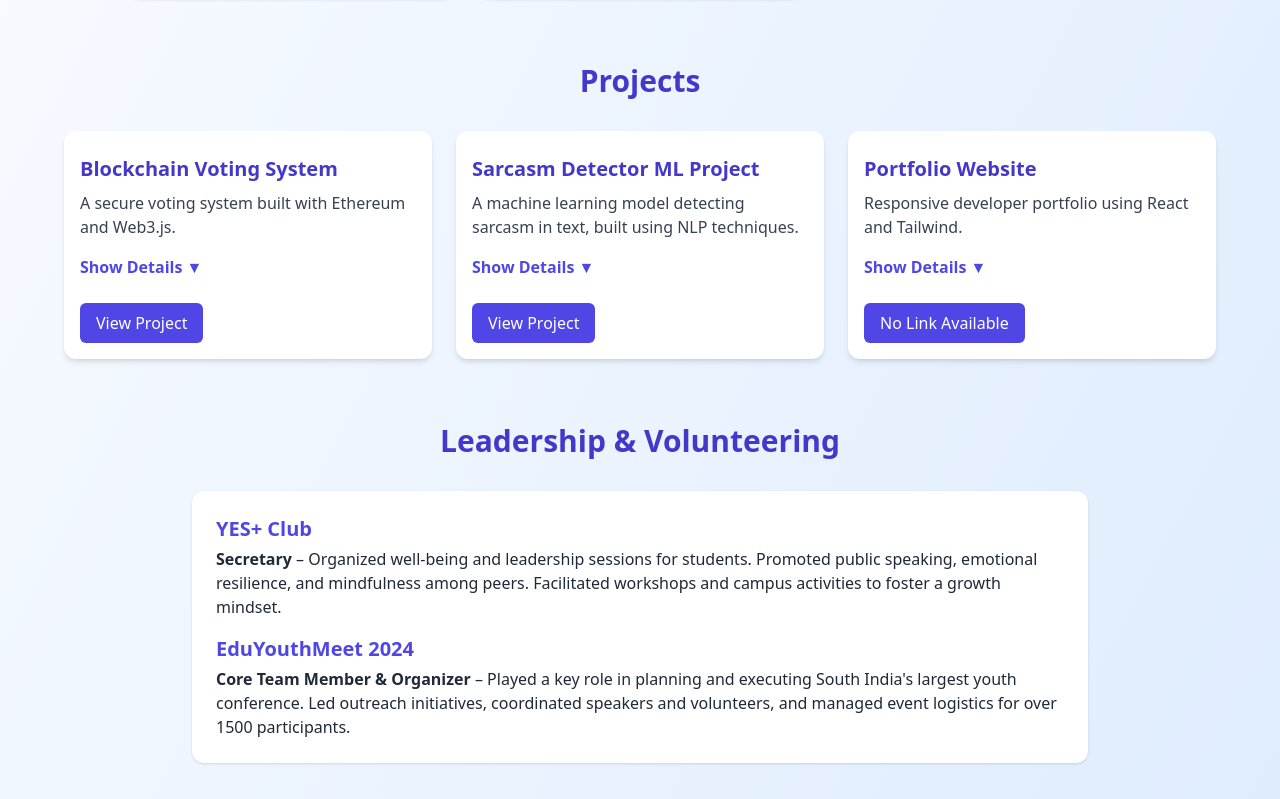
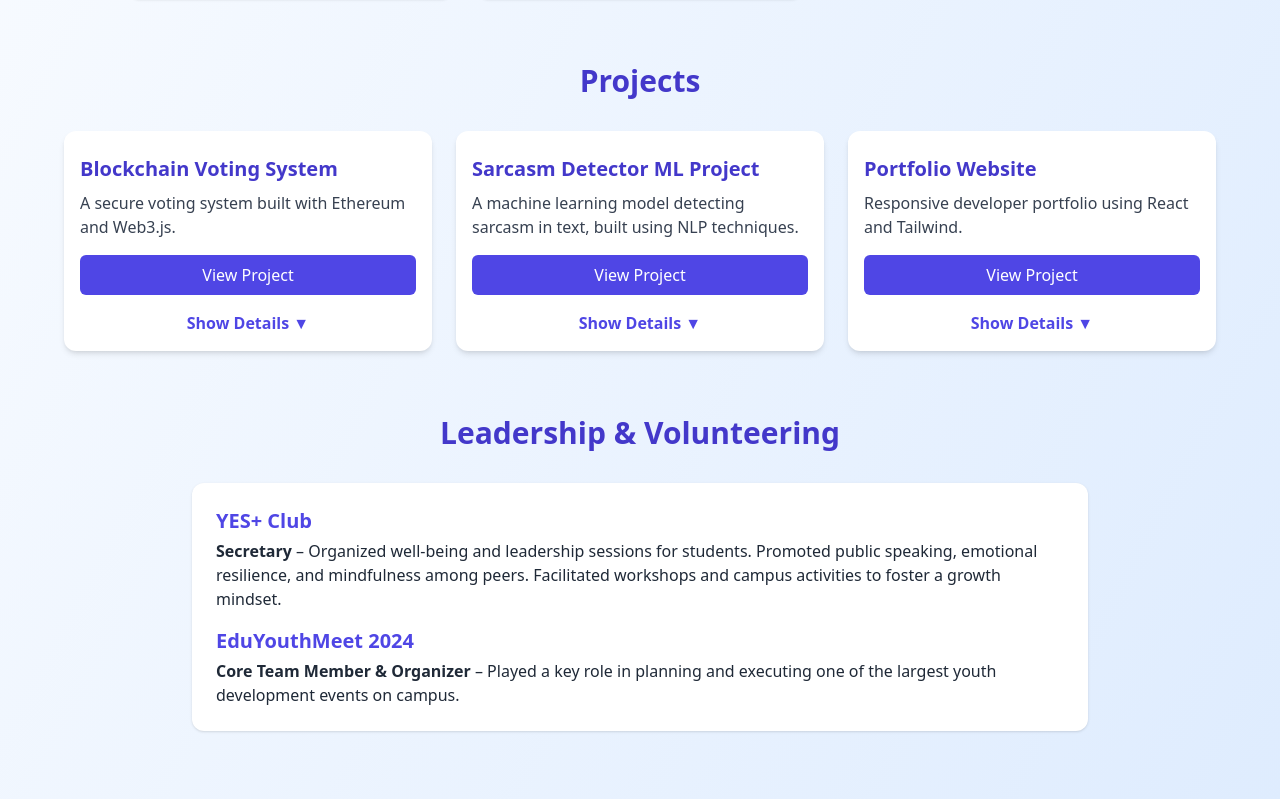
Before and after one commit to sameera0406/portfolio, a React (Create React App) app: page / in a window 1280 px wide. Shown: the part 1141-1940 px from the top of the page. Built offline with nearby package versions, Linux system fonts and the light colour scheme.

Commit message:
Update Portfolio.jsx

```diff
--- a/src/components/Portfolio.jsx
+++ b/src/components/Portfolio.jsx
@@ -43,6 +43,7 @@
     {
       title: "Portfolio Website",
       description: "Responsive developer portfolio using React and Tailwind.",
+      gitHubLink: "https://github.com/sameera0406/portfolio",
       challenges: [
         "Learning new technologies and best practices.",
         "Ensuring the site is responsive and user-friendly.",
@@ -60,15 +61,13 @@
 
   return (
     <div className="min-h-screen bg-gradient-to-br from-white to-blue-100 p-6">
+      {/* Header */}
       <header className="flex flex-col items-center md:flex-row md:items-start md:justify-center gap-6 mb-10">
-  {/* Image */}
         <img
           src="\sameera-profile.jpg"
           alt="Ragha Sameera Vasa"
           className="w-32 h-32 rounded-full object-cover border-4 border-indigo-300 shadow-lg"
         />
-
-  {/* Name and Title */}
         <div className="text-center md:text-left z-10">
           <h1 className="text-4xl font-extrabold text-indigo-800 tracking-tight mb-2">
             Ragha Sameera Vasa
@@ -80,14 +79,11 @@
             Passionate about crafting engaging web experiences and building impactful digital solutions through the blend of creativity and code.
           </p>
         </div>
-
       </header>
 
-      {/* Education Section */}
+      {/* Education */}
       <section className="mb-16 max-w-4xl mx-auto">
-        <h2 className="text-3xl font-semibold text-indigo-700 text-center mb-8">
-          Education
-        </h2>
+        <h2 className="text-3xl font-semibold text-indigo-700 text-center mb-8">Education</h2>
         <div className="bg-white p-6 shadow rounded-xl text-gray-800">
           <h3 className="text-xl font-bold text-indigo-600 mb-2">
             Bachelor of Technology (B.Tech)
@@ -96,7 +92,6 @@
           <p className="mb-1">GITAM University, Visakhapatnam</p>
           <p className="mb-1">2023 – Present (Currently in 2nd Year)</p>
           <p className="mb-4 font-semibold text-indigo-600">GPA: 9.64 / 10</p>
-
           <ul className="list-disc pl-5 space-y-2">
             <li>Actively building skills in web development and AI/ML.</li>
             <li>Developed and showcased multiple technical projects (see below).</li>
@@ -104,79 +99,29 @@
         </div>
       </section>
 
-      {/* Skills Section */}
+      {/* Skills */}
       <section className="mb-16 max-w-5xl mx-auto">
-        <h2 className="text-3xl font-semibold text-indigo-700 text-center mb-8">
-          Skills
-        </h2>
-
+        <h2 className="text-3xl font-semibold text-indigo-700 text-center mb-8">Skills</h2>
         <div className="grid grid-cols-1 md:grid-cols-2 lg:grid-cols-3 gap-6">
-          <div className="bg-white p-6 shadow rounded-xl">
-            <h3 className="text-xl font-bold text-indigo-600 mb-4">Frontend</h3>
-            <ul className="space-y-2">
-              <li>HTML</li>
-              <li>CSS</li>
-              <li>JavaScript</li>
-              <li>Web3.js — Intermediate</li>
-              <li>React — Intermediate</li>
-              <li>Tailwind CSS — Intermediate</li>
-            </ul>
-          </div>
-
-          <div className="bg-white p-6 shadow rounded-xl">
-            <h3 className="text-xl font-bold text-indigo-600 mb-4">Backend</h3>
-            <ul className="space-y-2">
-              <li>Node.js — Intermediate</li>
-              <li>Express.js — Intermediate</li>
-              <li>REST API Development</li>
-              <li>Firebase Authentication</li>
-            </ul>
-          </div>
-
-          <div className="bg-white p-6 shadow rounded-xl">
-            <h3 className="text-xl font-bold text-indigo-600 mb-4">AI / ML</h3>
-            <ul className="space-y-2">
-              <li>Python — Intermediate</li>
-              <li>Scikit-learn</li>
-              <li>Pandas</li>
-              <li>NumPy</li>
-            </ul>
-          </div>
-
-          <div className="bg-white p-6 shadow rounded-xl">
-            <h3 className="text-xl font-bold text-indigo-600 mb-4">Languages</h3>
-            <ul className="space-y-2">
-              <li>C — Advanced</li>
-              <li>Java — Advanced</li>
-              <li>Python — Intermediate</li>
-            </ul>
-          </div>
-
-          <div className="bg-white p-6 shadow rounded-xl">
-            <h3 className="text-xl font-bold text-indigo-600 mb-4">Tools</h3>
-            <ul className="space-y-2">
-              <li>Git / GitHub</li>
-              <li>Cursor</li>
-              <li>Ethereum</li>
-            </ul>
-          </div>
+          <SkillCard title="Frontend" skills={["HTML", "CSS", "JavaScript", "Web3.js — Intermediate", "React — Intermediate", "Tailwind CSS — Intermediate"]} />
+          <SkillCard title="Backend" skills={["Node.js — Intermediate", "Express.js — Intermediate", "REST API Development", "Firebase Authentication"]} />
+          <SkillCard title="AI / ML" skills={["Python — Intermediate", "Scikit-learn", "Pandas", "NumPy"]} />
+          <SkillCard title="Languages" skills={["C — Advanced", "Java — Advanced", "Python — Intermediate"]} />
+          <SkillCard title="Tools" skills={["Git / GitHub", "Cursor", "Ethereum"]} />
         </div>
       </section>
 
-      {/* Projects Section */}
+      {/* Projects */}
       <section className="mb-16 max-w-6xl mx-auto">
-        <h2 className="text-3xl font-semibold text-indigo-700 text-center mb-8">
-          Projects
-        </h2>
-
-        <section className="grid md:grid-cols-2 lg:grid-cols-3 gap-6">
+        <h2 className="text-3xl font-semibold text-indigo-700 text-center mb-8">Projects</h2>
+        <div className="grid md:grid-cols-2 lg:grid-cols-3 gap-6">
           {projects.map((project, idx) => (
             <ProjectCard key={idx} project={project} />
           ))}
-        </section>
+        </div>
       </section>
 
-      {/* Leadership & Volunteering Section */}
+      {/* Leadership & Volunteering */}
       <section className="mb-16 max-w-4xl mx-auto">
         <h2 className="text-3xl font-semibold text-indigo-700 text-center mb-8">
           Leadership & Volunteering
@@ -191,16 +136,13 @@
               activities to foster a growth mindset.
             </p>
           </div>
-
           <div>
             <h3 className="text-xl font-bold text-indigo-600 mb-1">
               EduYouthMeet 2024
             </h3>
             <p>
               <strong>Core Team Member & Organizer</strong> – Played a key role in
-              planning and executing South India's largest youth conference. Led
-              outreach initiatives, coordinated speakers and volunteers, and managed
-              event logistics for over 1500 participants.
+              planning and executing one of the largest youth development events on campus.
             </p>
           </div>
         </div>
@@ -236,17 +178,14 @@
         </div>
       </section>
 
-
-      {/* Footer */}
-      <footer className="text-center text-gray-500 mb-8">
-        &copy; 2025 Ragha Sameera Vasa. All rights reserved.
-      </footer>
     </div>
   );
 };
 
+// Project Card Component
 const ProjectCard = ({ project }) => {
   const [showDetails, setShowDetails] = useState(false);
+  const projectLink = project.gitHubLink || project.colabLink;
 
   return (
     <Card className="flex flex-col">
@@ -255,47 +194,45 @@
           <h2 className="text-xl font-semibold text-indigo-700">{project.title}</h2>
           <p className="text-gray-700 mt-2">{project.description}</p>
 
+          {projectLink && (
+            <a
+              href={projectLink}
+              target="_blank"
+              rel="noopener noreferrer"
+              className="mt-4"
+            >
+              <Button variant="outline" className="w-full">
+                View Project
+              </Button>
+            </a>
+          )}
+
           <button
             onClick={() => setShowDetails(!showDetails)}
-            className="mt-4 text-indigo-600 font-semibold hover:underline self-start"
+            className="mt-4 text-indigo-600 hover:text-indigo-800 font-semibold"
           >
             {showDetails ? "Hide Details ▲" : "Show Details ▼"}
           </button>
 
           {showDetails && (
-            <div className="mt-4 space-y-4 overflow-auto max-h-60">
+            <div className="mt-4 text-gray-700 flex flex-col gap-4 max-h-60 overflow-y-auto pr-2">
               <div>
-                <h3 className="font-semibold text-indigo-600 mb-2">Challenges Faced:</h3>
-                <ul className="list-disc list-inside text-gray-700">
-                  {project.challenges.map((challenge, cidx) => (
-                    <li key={cidx}>{challenge}</li>
+                <strong>Challenges:</strong>
+                <ul className="list-disc list-inside mt-1">
+                  {project.challenges.map((c, i) => (
+                    <li key={i}>{c}</li>
                   ))}
                 </ul>
               </div>
-
               <div>
-                <h3 className="font-semibold text-indigo-600 mb-2">How I Solved Them:</h3>
-                <ul className="list-disc list-inside text-gray-700">
-                  {project.solutions.map((solution, sidx) => (
-                    <li key={sidx}>{solution}</li>
+                <strong>Solutions:</strong>
+                <ul className="list-disc list-inside mt-1">
+                  {project.solutions.map((s, i) => (
+                    <li key={i}>{s}</li>
                   ))}
                 </ul>
               </div>
             </div>
-          )}
-        </div>
-
-        <div className="mt-6">
-          {(project.gitHubLink || project.colabLink) ? (
-            <a
-              href={project.gitHubLink || project.colabLink}
-              target="_blank"
-              rel="noopener noreferrer"
-            >
-              <Button>View Project</Button>
-            </a>
-          ) : (
-            <Button disabled>No Link Available</Button>
           )}
         </div>
       </CardContent>
@@ -303,4 +240,17 @@
   );
 };
 
+
+// Reusable Skill Card Component
+const SkillCard = ({ title, skills }) => (
+  <div className="bg-white p-6 shadow rounded-xl">
+    <h3 className="text-xl font-bold text-indigo-600 mb-4">{title}</h3>
+    <ul className="space-y-2">
+      {skills.map((skill, idx) => (
+        <li key={idx}>{skill}</li>
+      ))}
+    </ul>
+  </div>
+);
+
 export default Portfolio;
```
Lines whose indentation alone changed are shown as unchanged.
